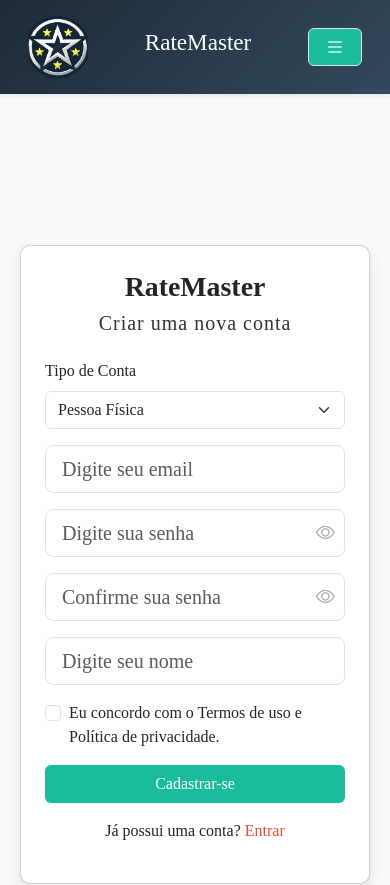
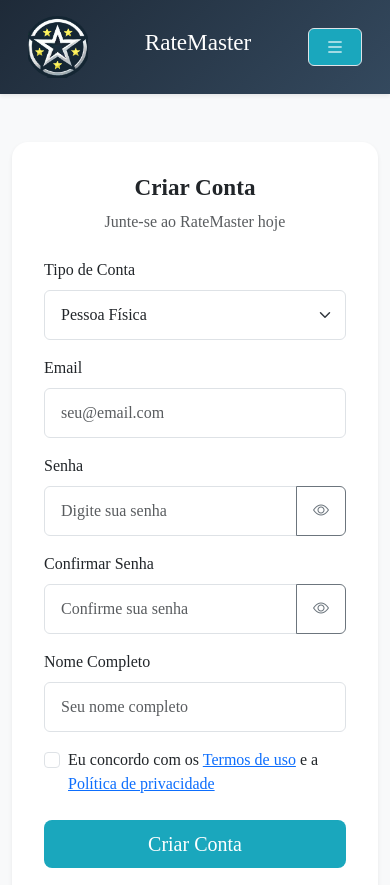
Before and after one commit to AnthonyVinicius/RateMasterFront, a Vue app in the folder RateMaster/: page /registerUser in a window 390 px wide. Shown: the top 885 px of the page. Built offline with nearby package versions, Linux system fonts and the light colour scheme; no server answers; a web font is replaced by a local one.

Commit message:
Modificações

```diff
--- a/RateMaster/src/components/CustomButton.vue
+++ b/RateMaster/src/components/CustomButton.vue
@@ -7,14 +7,14 @@
 <style scoped>
 
 button {
-  background-color: #1ABC9C;
+  background-color: #1AA7BD;
   color: white;
   transition: background-color 0.3s ease, transform 0.3s ease;
 }
 
 button:hover {
   color: white;
-  background-color: #16A085;
+  background-color: #17bdd6;
   transform: scale(1.1);
 }
 </style>
--- a/RateMaster/src/components/ReviewHomePage.vue
+++ b/RateMaster/src/components/ReviewHomePage.vue
@@ -19,7 +19,7 @@
 
 .icon-box {
   display: inline-block;
-  color: #16A085;
+  color: #1AA7BD;
   padding-top: 20px;
   font-size: 50px;
 }
--- a/RateMaster/src/components/TheFooter.vue
+++ b/RateMaster/src/components/TheFooter.vue
@@ -1,6 +1,6 @@
 <template>
     <footer class="container-fluid pt-5 pb-5 footer-container">
-        <div class="d-flex flex-column align-items-center text-white">
+        <div class="d-flex flex-column align-items-center text-white gap-4">
             <div class="d-flex flex-row gap-2 ">
                 <img class="logo" src="/src/assets/img/Icon.png" alt="Logo da Empresa">
                 <h1 class="fw-bold">RateMaster</h1>
@@ -41,6 +41,6 @@
 
 .social-links a:hover {
     transform: scale(1.2);
-    color: #1ABC9C;
+    color: #1AA7BD;
 }
 </style>
--- a/RateMaster/src/components/TheNavbar.vue
+++ b/RateMaster/src/components/TheNavbar.vue
@@ -114,7 +114,7 @@ const handleSignOut = async () => {
 }
 
 .nav-link:hover {
-  background-color: #1ABC9C;
+  background-color: #1AA7BD;
   color: white;
   transform: scale(1.1);
 }
@@ -130,7 +130,7 @@ const handleSignOut = async () => {
 }
 
 .profile-icon:hover {
-  color: #1ABC9C;
+  color: #1AA7BD;
   transform: scale(1.1);
 }
 
@@ -144,7 +144,7 @@ const handleSignOut = async () => {
   background-color: #f1f1f1;
 }
 .bg-menu{
-  background-color: #1ABC9C;
+  background-color: #1AA7BD;
 
 }
 </style>
--- a/RateMaster/src/views/LoginView.vue
+++ b/RateMaster/src/views/LoginView.vue
@@ -22,7 +22,6 @@ const login = async () => {
       router.push('/');
     }
   } catch (error) {
-
     switch (error.code) {
       case "auth/invalid-email":
         errMsg.value = "E-mail inválido.";
@@ -44,45 +43,66 @@ const toggleShowPassword = () => {
 };
 </script>
 
+<template>
+  <div class="container py-5">
+    <div class="row justify-content-center">
+      <div class="col-12 col-lg-10">
+        <div class="card border-0 shadow-sm overflow-hidden">
+          <div class="row g-0">
 
-<template>
-    <div class="container d-flex justify-content-center align-items-center mt-5 mb-5">
-      <div class="card login-card ">
-        <div class="row g-0">
-          <div class="col-md-6 col-lg-6 d-none d-md-block">
-            <img src="../assets/img/Login.jpg" alt="login form" class="img-fluid login-image rounded-start"
-              loading="lazy" />
+            <div class="col-lg-6 d-none d-lg-block bg-light">
+              <img src="../assets/img/Login.jpg" alt="login" class="w-100 h-100 object-fit-cover" />
             </div>
-          <div class="col-md-6 col-lg-6 d-flex">
+
+
+            <div class="col-lg-6">
               <div class="card-body p-4 p-lg-5">
+                <div class="text-center mb-4">
+                  <h2 class="h3 fw-bold mb-2">Bem-vindo de volta</h2>
+                  <p class="text-muted">Faça login na sua conta</p>
+                </div>
+
                 <form @submit.prevent="login">
-                <div class="mb-2 pb-1">
-                  <h1 class="h1 fw-bold login-title">RateMaster</h1>
+
+                  <div class="mb-3">
+                    <label class="form-label">Email</label>
+                    <input type="email" class="form-control" v-model="email" placeholder="seu@email.com" required />
                   </div>
-                <h5 class="fw-normal pb-3 login-header">Faça login na sua conta.</h5>
-                <div>
-                  <div class="form-outline mb-1">
-                    <input type="email" class="form-control form-control-lg" placeholder="Digite seu email"
-                      v-model="email" required />
-                  </div>
-                  <div class="form-outline mb-2 position-relative">
-                    <input :type="showPassword ? 'text' : 'password'" class="form-control form-control-lg"
-                      placeholder="Digite sua senha" v-model="password" required />
-                    <i :class="showPassword ? 'bi bi-eye-slash' : 'bi bi-eye'" class="toggle-password"
-                      @click="toggleShowPassword" title="Mostrar/Ocultar senha"></i>
 
+
+                  <div class="mb-4">
+                    <label class="form-label">Senha</label>
+                    <div class="input-group">
+                      <input :type="showPassword ? 'text' : 'password'" class="form-control" v-model="password"
+                        placeholder="Digite sua senha" required />
+                      <button class="btn btn-outline-secondary" type="button" @click="toggleShowPassword">
+                        <i :class="showPassword ? 'bi bi-eye-slash' : 'bi bi-eye'"></i>
+                      </button>
                     </div>
                   </div>
-                <CustomButton @click="login" class="button">
-                  <span>Entrar</span>
-                </CustomButton>
-                <p v-if="errMsg" class="text-danger text-center">{{ errMsg }}</p>
-                <p class="mb-3 mt-3 pb-lg-2 no-account">Não possui uma conta? <RouterLink to="/registerUser">Cadastre-se
-                    aqui.</RouterLink>
+
+
+                  <div v-if="errMsg" class="alert alert-danger text-center mb-3">
+                    {{ errMsg }}
+                  </div>
+
+
+                  <div class="d-grid mb-3">
+                    <CustomButton class="button btn-lg">Entrar</CustomButton>
+                  </div>
+
+                  <p class="text-center mb-3">
+                    Não possui uma conta?
+                    <RouterLink to="/registerUser" class="text-decoration-none">Cadastre-se aqui</RouterLink>
                   </p>
-                <a class="small text-muted">Termos de uso </a>
-                <a class="small text-muted">Política de Privacidade</a>
+
+                  <div class="text-center">
+                    <a href="/terms" class="small text-muted me-2">Termos de uso</a>
+                    <a href="/privacy" class="small text-muted">Política de Privacidade</a>
+                  </div>
                 </form>
+              </div>
+            </div>
           </div>
         </div>
       </div>
@@ -91,57 +111,34 @@ const toggleShowPassword = () => {
 </template>
 
 <style scoped>
-.container {
-  margin-top: 50px;
-  padding: 20px;
+.card {
+  border-radius: 1rem;
 }
 
-.login-card {
-  box-shadow: 0 4px 12px rgba(0, 0, 0, 0.1);
-  border-radius: 10px;
-  max-width: 1000px;
-}
-
-.login-image {
-  width: 100%;
-  height: 100%;
+.object-fit-cover {
   object-fit: cover;
 }
 
-.login-header {
-  letter-spacing: 1px;
-  color: #333;
-}
-
 a {
-  color: #E74C3C;
-  text-decoration: none;
+  color: #0d6efd;
 }
 
 a:hover {
-  color: #1e90ff;
-  text-decoration: underline;
+  color: #0a58ca;
 }
 
-.button {
-  width: 100%;
+.form-control {
+  padding: 0.75rem 1rem;
 }
 
-button:hover {
-  transform: scale(1.01);
+.input-group .btn {
+  padding-left: 1rem;
+  padding-right: 1rem;
 }
 
-.toggle-password {
-  position: absolute;
-  top: 50%;
-  right: 10px;
-  transform: translateY(-50%);
-  cursor: pointer;
-  font-size: 1.2rem;
-  color: #aaa;
+@media (max-width: 991.98px) {
+  .card-body {
+    padding: 2rem !important;
   }
-
-.toggle-password:hover {
-  color: #000;
 }
 </style>
--- a/RateMaster/src/views/RegisterUserView.vue
+++ b/RateMaster/src/views/RegisterUserView.vue
@@ -75,14 +75,20 @@ const toggleShowPassword = () => {
 </script>
 
 <template>
-    <div class="container-fluid d-flex justify-content-center align-items-center min-vh-100 mt-5 mb-5">
-      <div class="card register-card w-100">
+  <div class="container py-5">
+    <div class="row justify-content-center">
+      <div class="col-12 col-lg-10">
+        <div class="card border-0 shadow-sm overflow-hidden">
           <div class="row g-0">
-          <div class="col-lg-6 d-flex">
-            <div class="card-body p-4">
+
+            <div class="col-lg-6">
+              <div class="card-body p-4 p-lg-5">
+                <div class="text-center mb-4">
+                  <h2 class="h3 fw-bold mb-2">Criar Conta</h2>
+                  <p class="text-muted">Junte-se ao RateMaster hoje</p>
+                </div>
+
                 <form @submit.prevent="register">
-                <h1 class="h1 fw-bold register-title text-center">RateMaster</h1>
-                <h5 class="fw-normal pb-3 register-header text-center">Criar uma nova conta</h5>
 
                   <div class="mb-3">
                     <label class="form-label">Tipo de Conta</label>
@@ -92,90 +98,76 @@ const toggleShowPassword = () => {
                     </select>
                   </div>
 
-                <div class="form-outline mb-3">
-                  <input
-                    type="email"
-                    class="form-control form-control-lg"
-                    placeholder="Digite seu email"
-                    v-model="email"
-                    required
-                  />
-                </div>
-                <div class="form-outline mb-3 position-relative">
-                  <input
-                    :type="showPassword ? 'text' : 'password'"
-                    class="form-control form-control-lg"
-                    placeholder="Digite sua senha"
-                    v-model="password"
-                    required
-                  />
-                  <i
-                    :class="showPassword ? 'bi bi-eye-slash' : 'bi bi-eye'"
-                    class="toggle-password"
-                    @click="toggleShowPassword"
-                  ></i>
-                </div>
-                <div class="form-outline mb-3 position-relative">
-                  <input
-                    :type="showPassword ? 'text' : 'password'"
-                    class="form-control form-control-lg"
-                    placeholder="Confirme sua senha"
-                    v-model="confirmPassword"
-                    required
-                  />
-                  <i
-                    :class="showPassword ? 'bi bi-eye-slash' : 'bi bi-eye'"
-                    class="toggle-password"
-                    @click="toggleShowPassword"
-                  ></i>
+
+                  <div class="mb-3">
+                    <label class="form-label">Email</label>
+                    <input type="email" class="form-control" v-model="email" placeholder="seu@email.com" required />
                   </div>
 
-                <div v-if="userType === 'individual'">
-                  <div class="form-outline mb-3">
-                    <input
-                      type="text"
-                      class="form-control form-control-lg"
-                      placeholder="Digite seu nome"
-                      v-model="name"
-                      required
-                    />
+
+                  <div class="mb-3">
+                    <label class="form-label">Senha</label>
+                    <div class="input-group">
+                      <input :type="showPassword ? 'text' : 'password'" class="form-control" v-model="password"
+                        placeholder="Digite sua senha" required />
+                      <button class="btn btn-outline-secondary" type="button" @click="toggleShowPassword">
+                        <i :class="showPassword ? 'bi bi-eye-slash' : 'bi bi-eye'"></i>
+                      </button>
                     </div>
                   </div>
 
-                <div v-if="userType === 'business'">
-                  <div class="form-outline mb-3">
-                    <input
-                      type="text"
-                      class="form-control form-control-lg"
-                      placeholder="Nome da Empresa"
-                      v-model="name"
-                      required
-                    />
+
+                  <div class="mb-3">
+                    <label class="form-label">Confirmar Senha</label>
+                    <div class="input-group">
+                      <input :type="showPassword ? 'text' : 'password'" class="form-control" v-model="confirmPassword"
+                        placeholder="Confirme sua senha" required />
+                      <button class="btn btn-outline-secondary" type="button" @click="toggleShowPassword">
+                        <i :class="showPassword ? 'bi bi-eye-slash' : 'bi bi-eye'"></i>
+                      </button>
                     </div>
                   </div>
 
-                <div class="form-check mb-3">
+
+                  <div class="mb-3">
+                    <label class="form-label">
+                      {{ userType === 'individual' ? 'Nome Completo' : 'Nome da Empresa' }}
+                    </label>
+                    <input type="text" class="form-control" v-model="name"
+                      :placeholder="userType === 'individual' ? 'Seu nome completo' : 'Nome da empresa'" required />
+                  </div>
+
+
+                  <div class="mb-4">
+                    <div class="form-check">
                       <input class="form-check-input" type="checkbox" id="termsCheck" required />
                       <label class="form-check-label" for="termsCheck">
-                    Eu concordo com o <a to="/terms">Termos de uso</a> e
-                    <a to="/privacy">Política de privacidade</a>.
+                        Eu concordo com os <a href="/terms">Termos de uso</a> e a
+                        <a href="/privacy">Política de privacidade</a>
                       </label>
                     </div>
+                  </div>
 
-                <CustomButton class="button">Cadastrar-se</CustomButton>
-                <p class="mt-3 text-center">
+
+                  <div class="d-grid mb-3">
+                    <CustomButton class="button btn-lg">Criar Conta</CustomButton>
+                  </div>
+
+
+                  <p class="text-center mb-0">
                     Já possui uma conta?
-                  <RouterLink to="/login">Entrar</RouterLink>
+                    <RouterLink to="/login" class="text-decoration-none">Entrar</RouterLink>
                   </p>
                 </form>
               </div>
             </div>
-          <div class="col-lg-6 d-none d-lg-block">
-            <img
-              src="../assets/img/evaluation-feedback-customer-smiley-response.jpg"
-              alt="register form"
-              class="img-fluid register-image rounded-end"
-            />
+
+
+            <div class="col-lg-6 d-none d-lg-block bg-light">
+              <img src="../assets/img/evaluation-feedback-customer-smiley-response.jpg" alt="Register"
+                class="w-100 h-100 object-fit-cover" />
+            </div>
+          </div>
         </div>
       </div>
     </div>
@@ -183,56 +175,35 @@ const toggleShowPassword = () => {
 </template>
 
 <style scoped>
-  .container-fluid {
-    padding: 20px;
+.card {
+  border-radius: 1rem;
 }
 
-  .register-card {
-    box-shadow: 0 4px 12px rgba(0, 0, 0, 0.1);
-    border-radius: 10px;
-    max-width: 1000px;
-  }
-
-  .register-image {
-    width: 100%;
-    height: 100%;
+.object-fit-cover {
   object-fit: cover;
 }
 
-  .register-header {
-    letter-spacing: 1px;
-    color: #333;
-  }
-
 a {
-    color: #E74C3C;
-    text-decoration: none;
+  color: #0d6efd;
 }
 
 a:hover {
-    color: #1e90ff;
-    text-decoration: underline;
+  color: #0a58ca;
 }
 
-  .button {
-    width: 100%;
+.form-control,
+.form-select {
+  padding: 0.75rem 1rem;
 }
 
-  button:hover {
-    transform: scale(1.01);
+.input-group .btn {
+  padding-left: 1rem;
+  padding-right: 1rem;
 }
 
-  .toggle-password {
-    position: absolute;
-    top: 50%;
-    right: 10px;
-    transform: translateY(-50%);
-    cursor: pointer;
-    font-size: 1.2rem;
-    color: #aaa;
+@media (max-width: 991.98px) {
+  .card-body {
+    padding: 2rem !important;
   }
-
-  .toggle-password:hover {
-    color: #000;
 }
 </style>
```
Lines whose indentation alone changed are shown as unchanged.
